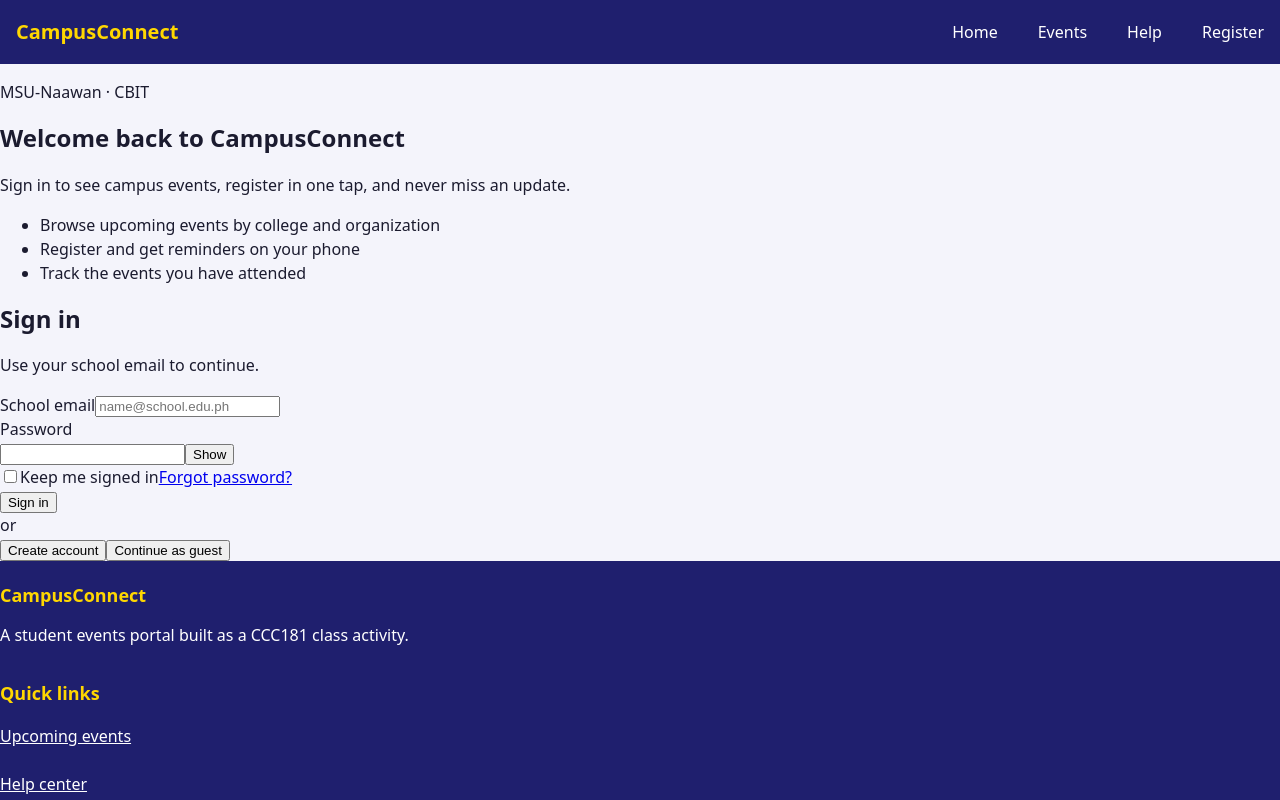
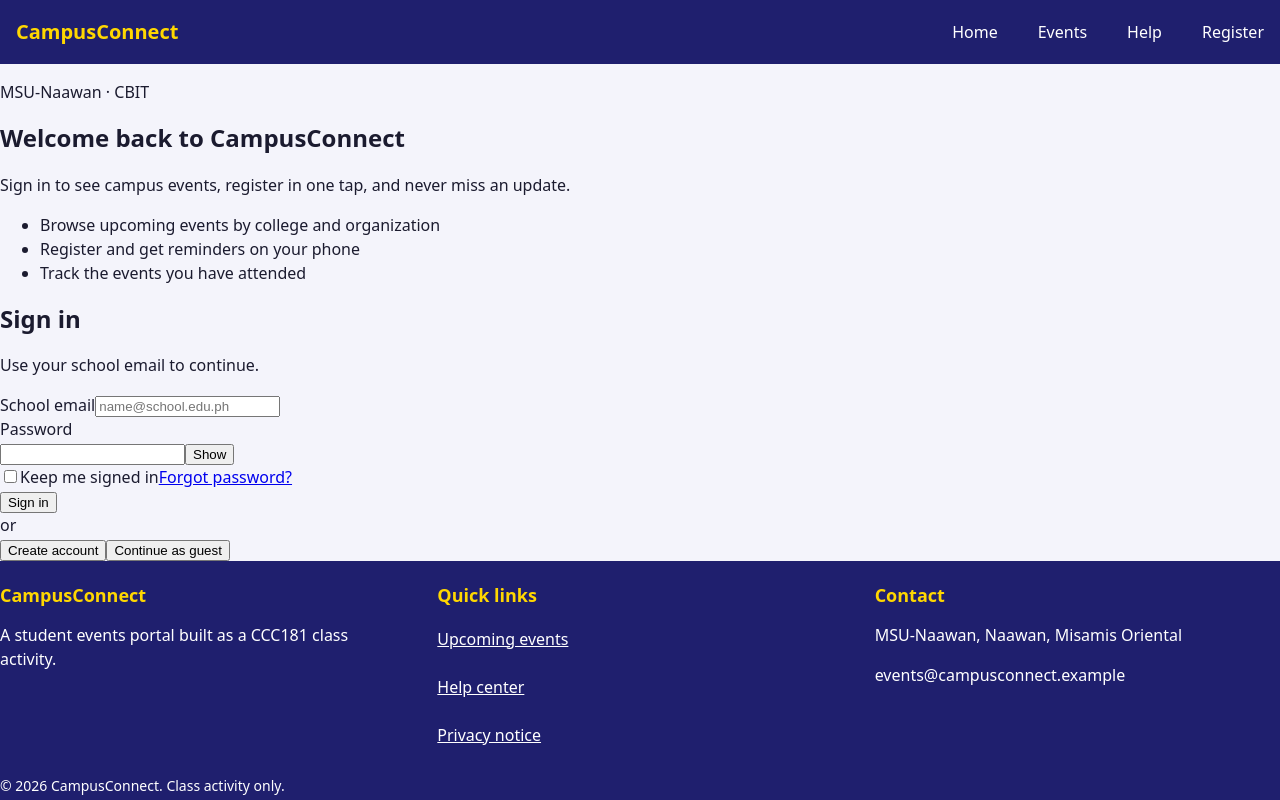
Before and after one commit to jonasdaligdig-svg/ccc181-week10-group-activity, a React (Vite) app: page / in a window 1280 px wide. Shown: the top 800 px of the page. Built offline with nearby package versions, Linux system fonts and the light colour scheme.

Commit message:
nav: expand footer grid to 3 equal columns at 1024px

```diff
--- a/src/styles/nav.css
+++ b/src/styles/nav.css
@@ -86,6 +86,7 @@
   font-size: 0.875rem;
 }
 
+
 @media (min-width: 768px) {
   .navbar {
     flex-direction: row;
@@ -98,3 +99,10 @@
     gap: 0.5rem;
   }
 }
+
+@media (min-width: 1024px) {
+  .footer-grid {
+    grid-template-columns: repeat(3, 1fr);
+    gap: 2rem;
+  }
+}
```
